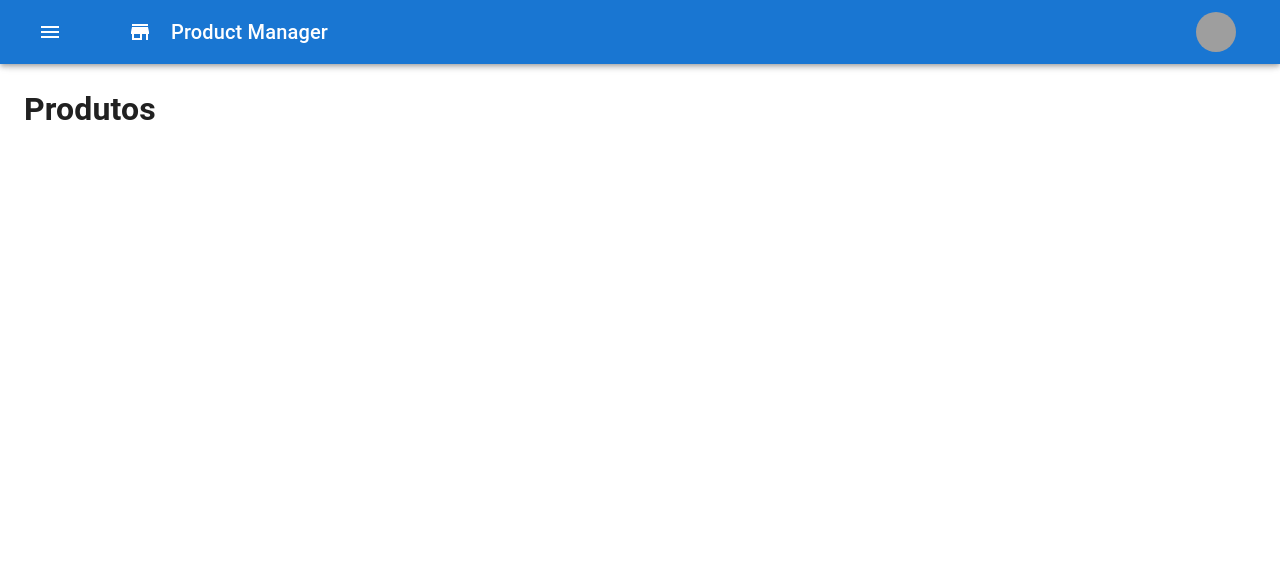
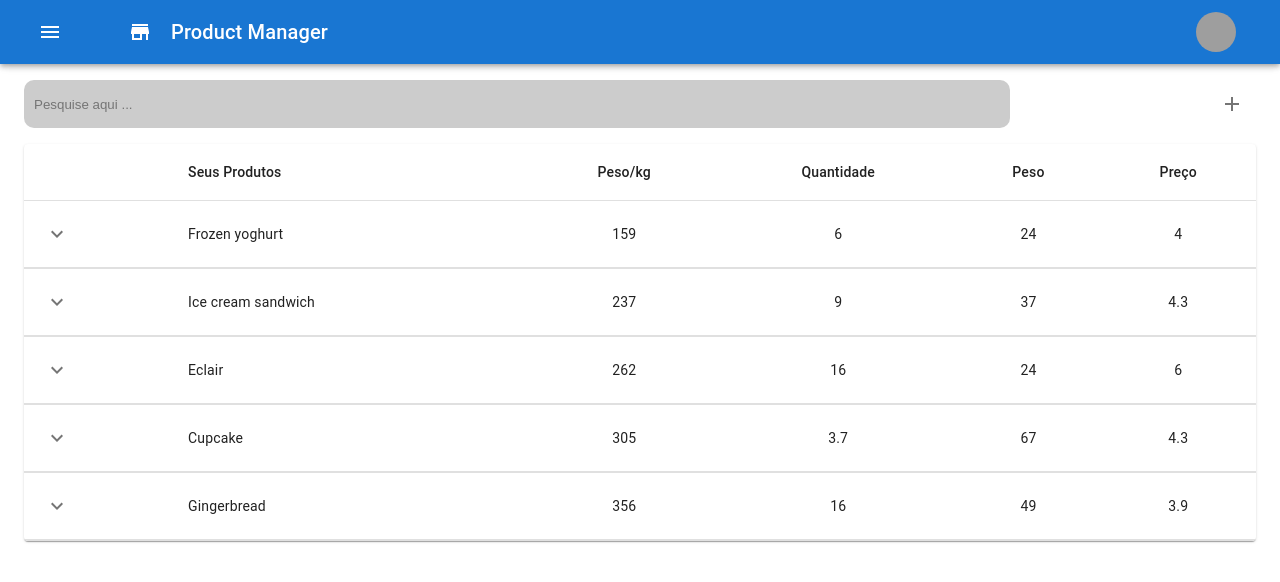
Before and after one commit to Smart-Product/Product-Management, a React (Vite) app in the folder front-end/: page / in a window 1280 px wide. Shown: the top 582 px of the page. Built offline with nearby package versions, Linux system fonts and the light colour scheme; grey boxes are pictures that could not be loaded.

Commit message:
feat: table products, header products

```diff
--- /dev/null
+++ b/front-end/src/components/DesignComponents/SearchBar/SearchBar.styles.ts
@@ -0,0 +1,17 @@
+import styled from 'styled-components';
+
+export const Input = styled.input`
+
+width: 80%;
+border-radius: 10px;
+border: none;
+background-color: #ccc;
+
+padding-left: 10px;
+
+:focus{
+    outline: none;
+}
+
+
+`
--- /dev/null
+++ b/front-end/src/components/DesignComponents/SearchBar/SearchBar.tsx
@@ -0,0 +1,10 @@
+import { Input } from './SearchBar.styles'
+
+const SearchBar = () => {
+  return (<>
+      <Input placeholder='Pesquise aqui ...'/>
+    </>
+  )
+}
+
+export default SearchBar
--- a/front-end/src/components/PersistentDrawerLeft/ProductPage/ProductPage.tsx
+++ b/front-end/src/components/PersistentDrawerLeft/ProductPage/ProductPage.tsx
@@ -1,13 +1,166 @@
+import React, { useState } from "react";
 import Box from "@mui/material/Box";
+import Collapse from "@mui/material/Collapse";
+import IconButton from "@mui/material/IconButton";
+import Table from "@mui/material/Table";
+import TableBody from "@mui/material/TableBody";
+import TableCell from "@mui/material/TableCell";
+import TableContainer from "@mui/material/TableContainer";
+import TableHead from "@mui/material/TableHead";
+import TableRow from "@mui/material/TableRow";
+import Typography from "@mui/material/Typography";
+import Paper from "@mui/material/Paper";
+import KeyboardArrowDownIcon from "@mui/icons-material/KeyboardArrowDown";
+import KeyboardArrowUpIcon from "@mui/icons-material/KeyboardArrowUp";
+import AddIcon from "@mui/icons-material/Add";
+import DeleteIcon from "@mui/icons-material/Delete";
+import SearchBar from "../../DesignComponents/SearchBar/SearchBar";
 
-const ProductPage = () => {
+function createData(
+  name: string,
+  calories: number,
+  fat: number,
+  carbs: number,
+  protein: number,
+  price: number
+) {
+  return {
+    name,
+    calories,
+    fat,
+    carbs,
+    protein,
+    price,
+    history: [
+      {
+        date: "2020-01-05",
+        customerId: "11091700",
+        amount: 3,
+      },
+      {
+        date: "2020-01-02",
+        customerId: "Anonymous",
+        amount: 1,
+      },
+    ],
+  };
+}
+
+function Row(props: { row: ReturnType<typeof createData> }) {
+  const { row } = props;
+  const [open, setOpen] = useState(false);
+  const [num, setNum] = useState(0);
+
   return (
-    <>
-      <Box>
-        <h1>Produtos</h1>
+    <React.Fragment>
+      <TableRow sx={{ "& > *": { borderBottom: "unset" } }}>
+        <TableCell>
+          <IconButton
+            aria-label="expand row"
+            size="small"
+            onClick={() => setOpen(!open)}
+          >
+            {open ? <KeyboardArrowUpIcon /> : <KeyboardArrowDownIcon />}
+          </IconButton>
+        </TableCell>
+        <TableCell component="th" scope="row">
+          {row.name}
+        </TableCell>
+        <TableCell align="center">{row.calories}</TableCell>
+        <TableCell align="center">{row.fat}</TableCell>
+        <TableCell align="center">{row.carbs}</TableCell>
+        <TableCell align="center">{row.protein}</TableCell>
+      </TableRow>
+      <TableRow>
+        <TableCell style={{ paddingBottom: 0, paddingTop: 0 }} colSpan={6}>
+          <Collapse in={open} timeout="auto" unmountOnExit>
+            <Box sx={{ margin: 1 }}>
+              <Box
+                sx={{
+                  display: "flex",
+                  justifyContent: "space-between",
+                  alignItems: "center",
+                }}
+              >
+                <Typography variant="h6" gutterBottom component="div">
+                  History
+                </Typography>
+
+                <IconButton aria-label="delete" size="medium">
+                  <DeleteIcon />
+                </IconButton>
+              </Box>
+
+              <Table size="small" aria-label="purchases">
+                <TableHead>
+                  <TableRow>
+                    <TableCell>Data</TableCell>
+                    <TableCell>Fornecedor</TableCell>
+                    <TableCell align="center">Descrição</TableCell>
+                    <TableCell align="right">Preço Total ($)</TableCell>
+                  </TableRow>
+                </TableHead>
+                <TableBody>
+                  {row.history.map((historyRow) => (
+                    <TableRow key={historyRow.date}>
+                      <TableCell component="th" scope="row">
+                        {historyRow.date}
+                      </TableCell>
+                      <TableCell>{historyRow.customerId}</TableCell>
+                      <TableCell align="center" sx={{width: "40%"}}>Lorem ipsum dolor sit amet consectetur adipisicing elit. Nostrum natus dicta quasi deserunt neque blanditiis alias consectetur, officia nemo esse non, tempora nam adipisci quis eos veritatis sunt impedit molestias!</TableCell>
+                      <TableCell align="right">
+                        {Math.round(historyRow.amount * row.price * 100) / 100}
+                      </TableCell>
+                    </TableRow>
+                  ))}
+                </TableBody>
+              </Table>
+            </Box>
+          </Collapse>
+        </TableCell>
+      </TableRow>
+    </React.Fragment>
+  );
+}
+
+const rows = [
+  createData("Frozen yoghurt", 159, 6.0, 24, 4.0, 3.99),
+  createData("Ice cream sandwich", 237, 9.0, 37, 4.3, 4.99),
+  createData("Eclair", 262, 16.0, 24, 6.0, 3.79),
+  createData("Cupcake", 305, 3.7, 67, 4.3, 2.5),
+  createData("Gingerbread", 356, 16.0, 49, 3.9, 1.5),
+];
+
+export default function ProductPage() {
+  return (
+    <Box sx={{ mt: 2, display: "flex", gap: 2, flexDirection: "column" }}>
+      <Box sx={{display:'flex', justifyContent: "space-between"}}>
+        <SearchBar />
+
+        <IconButton aria-label="delete" size="large">
+          <AddIcon />
+        </IconButton>
       </Box>
-    </>
+
+      <TableContainer component={Paper}>
+        <Table aria-label="collapsible table">
+          <TableHead>
+            <TableRow>
+              <TableCell />
+              <TableCell>Seus Produtos</TableCell>
+              <TableCell align="center">Peso/kg</TableCell>
+              <TableCell align="center">Quantidade</TableCell>
+              <TableCell align="center">Peso</TableCell>
+              <TableCell align="center">Preço</TableCell>
+            </TableRow>
+          </TableHead>
+          <TableBody>
+            {rows.map((row) => (
+              <Row key={row.name} row={row} />
+            ))}
+          </TableBody>
+        </Table>
+      </TableContainer>
+    </Box>
   );
-};
-
-export default ProductPage;
+}
--- a/front-end/src/interface/IProduct.ts
+++ b/front-end/src/interface/IProduct.ts
@@ -1,9 +1,10 @@
 export interface IProduct {
+    id: number;
     nome: string;
+    tipoCorte: string;
+    descricao: string;
     peso: number;
     quantidade: number;
     preco: number;
     validade: string;
-    dataEntrada: string;
-    dataSaida: string;
 }
```
